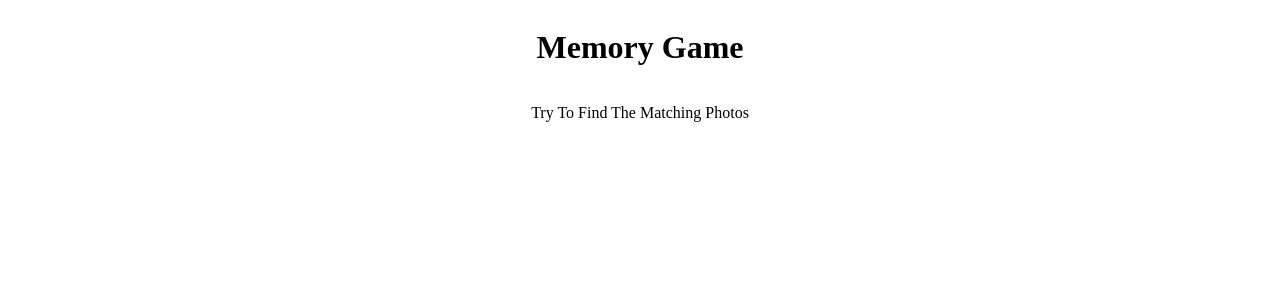
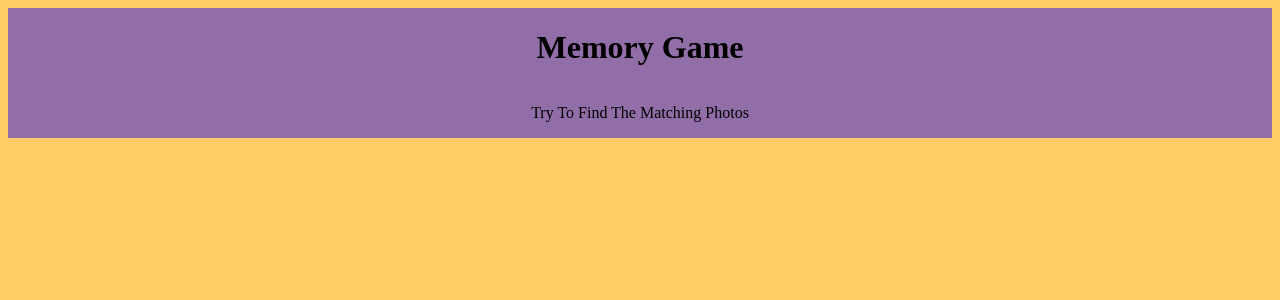
Before and after one commit to RamiOkkeh/Memory-Card-Game, a PHP site: page / in a window 1280 px wide. Shown: the top 300 px of the page. Run offline with PHP 8.4, Linux system fonts and the light colour scheme.

Commit message:
added some style

```diff
--- a/index.html
+++ b/index.html
@@ -7,6 +7,7 @@
 	<script type="text/javascript" src="data-base"></script>
 </head>
 <body>
+	<div id="main-body">
 	<div id="head">
 		<h1>Memory Game</h1>
 	</div>
@@ -15,6 +16,7 @@
 		<p>Try To Find The Matching Photos</p>
 	</div>
 
+   </div>
 
 
 
--- a/style.css
+++ b/style.css
@@ -2,3 +2,10 @@
 	display: flex;
 	justify-content: center;
 }
+#main-body {
+	background-color: #926ea9;
+	height: 100%
+}
+body {
+	background-color: #ffcc66;
+}
```
